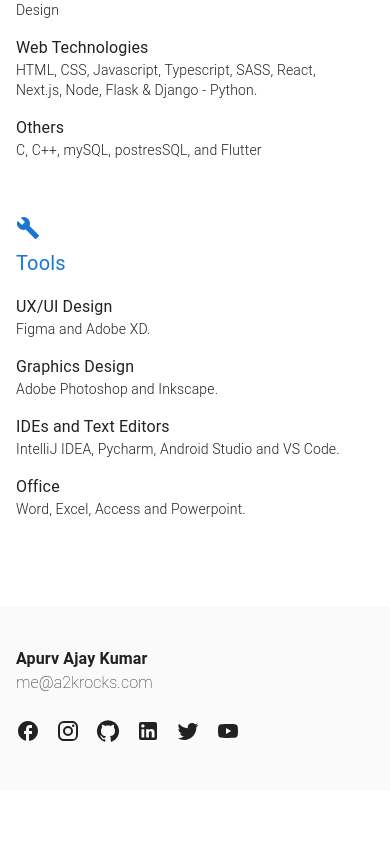
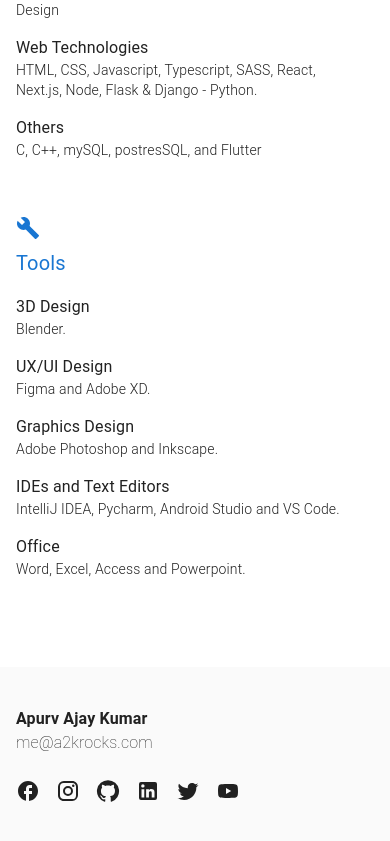
Before and after one commit to a2ke5e1/a2krocks-com, a Next.js app: page /about in a window 390 px wide. Shown: the part 1192-2033 px from the top of the page. Before the commit the page ends 1983 px from the top, so only its background shows below. Built offline with nearby package versions, Linux system fonts and the light colour scheme.

Commit message:
Changes to Project Page

```diff
--- a/components/ResponsiveAppBar.tsx
+++ b/components/ResponsiveAppBar.tsx
@@ -16,6 +16,7 @@
 
 const pages_with_links: { [key: string]: string } = {
     "Projects": '/',
+    "3D Renders" : '/renders',
   //  "Experience at IEEE HIT SB": '/',
     "About": '/about',
 }
--- a/pages/about.tsx
+++ b/pages/about.tsx
@@ -203,6 +203,16 @@
                                     <ListItem sx={{ pl: 0, pt: 1 }}>
                                         <Box>
                                             <Typography variant='body1' fontWeight={400}   >
+                                                {"3D Design"}
+                                            </Typography>
+                                            <Typography variant='body2' fontWeight={300}   >
+                                                {"Blender."}
+                                            </Typography>
+                                        </Box>
+                                    </ListItem>
+                                    <ListItem sx={{ pl: 0, pt: 1 }}>
+                                        <Box>
+                                            <Typography variant='body1' fontWeight={400}   >
                                                 {"UX/UI Design"}
                                             </Typography>
                                             <Typography variant='body2' fontWeight={300}   >
--- a/pages/index.tsx
+++ b/pages/index.tsx
@@ -33,12 +33,12 @@
             </Head>
             <ResponsiveAppBar />
             <main>
-                <Container className={styles.container}>
+                <Container maxWidth="xl">
                     <Typography className={styles.headings}>
                         UI Projects
                     </Typography>
                     <Divider sx={{mb : 2 }} />
-                    <Grid container alignSelf="center"
+                    <Grid container className={styles["grid-container"]}
                         direction="row" spacing={2}
                         sx={{
                             mt: 0,
--- a/styles/index.module.css
+++ b/styles/index.module.css
@@ -9,15 +9,14 @@
     font-size: 3rem!important;
     margin-top: 15px!important;
 }
-.container {
-    width: 70%!important;
-}
+
+
 
 @media screen and ( max-width: 780px) {
-    .container {
-        width: min-content!important;
-        margin: 0 auto!important;
-        padding: 10px !important;
+
+
+    .grid-container {
+        justify-content: center!important;
     }
 
     .headings {
```
